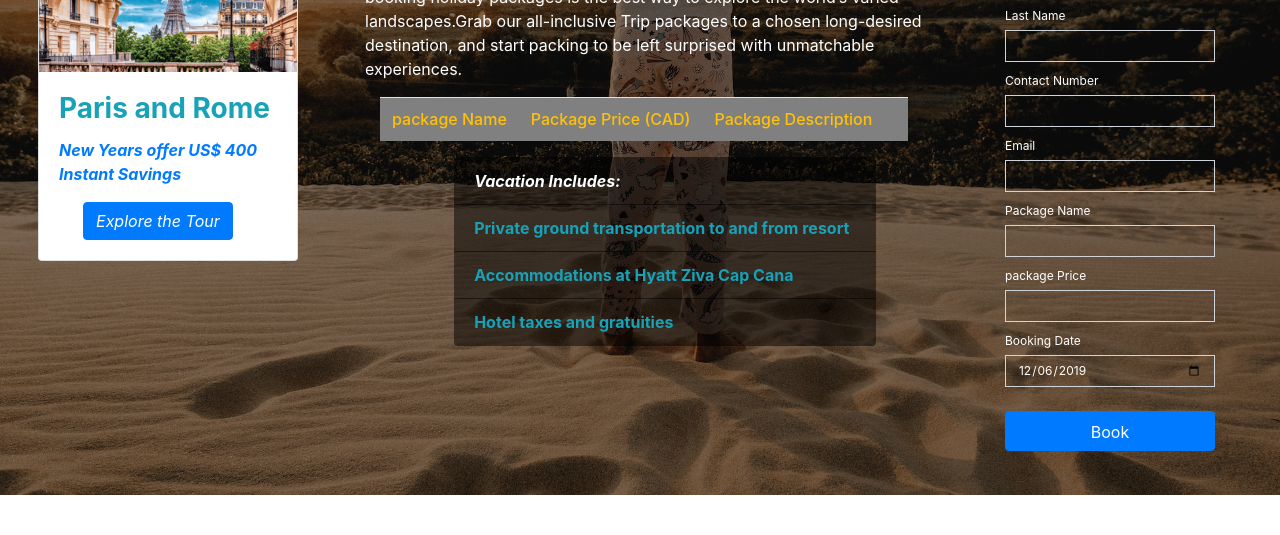
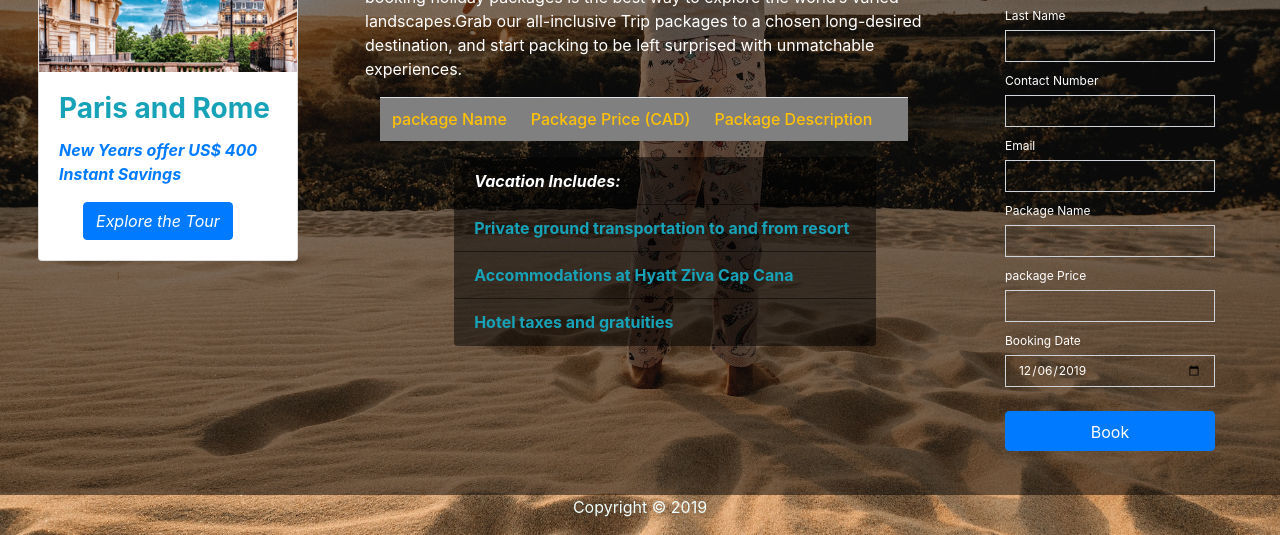
Before and after one commit to bilal-github/PROJ-207, a website: page Views/Vacation.html in a window 1280 px wide. Shown: the part 383-918 px from the top of the page. Before the commit the page ends 878 px from the top, so only its background shows below. Drawn offline with Linux system fonts and the light colour scheme; no server answers; files whose address does not match are found by name.

Commit message:
put copyright on registration and vacation pages

```diff
--- a/Views/Vacation.html
+++ b/Views/Vacation.html
@@ -336,6 +336,9 @@
 
     </div>
     <!---Container for Whole Body Section Ends--->
+    <footer>
+            <p class="copyright">Copyright &copy; 2019</p>
+          </footer>
 </body>
 <script>
     $(document).ready(function () {
--- a/css/Vacation.css
+++ b/css/Vacation.css
@@ -67,3 +67,11 @@ color:#fff !important;
  .gallery__photo {
       width: 100%;
       display: block; }
+
+      .copyright,
+  footer {
+    text-align: center;
+    bottom: -20;
+    background-color: rgb(255, 255, 255,0);
+    color: azure;
+  }
--- a/css/registration.css
+++ b/css/registration.css
@@ -52,7 +52,8 @@
   footer {
     text-align: center;
     bottom: -20;
-    background-color: rgb(0,0,0,0);
+    background-color: rgba(255, 255, 255, 0);
+    color: azure;
   }
 
   [type="text"],
```
